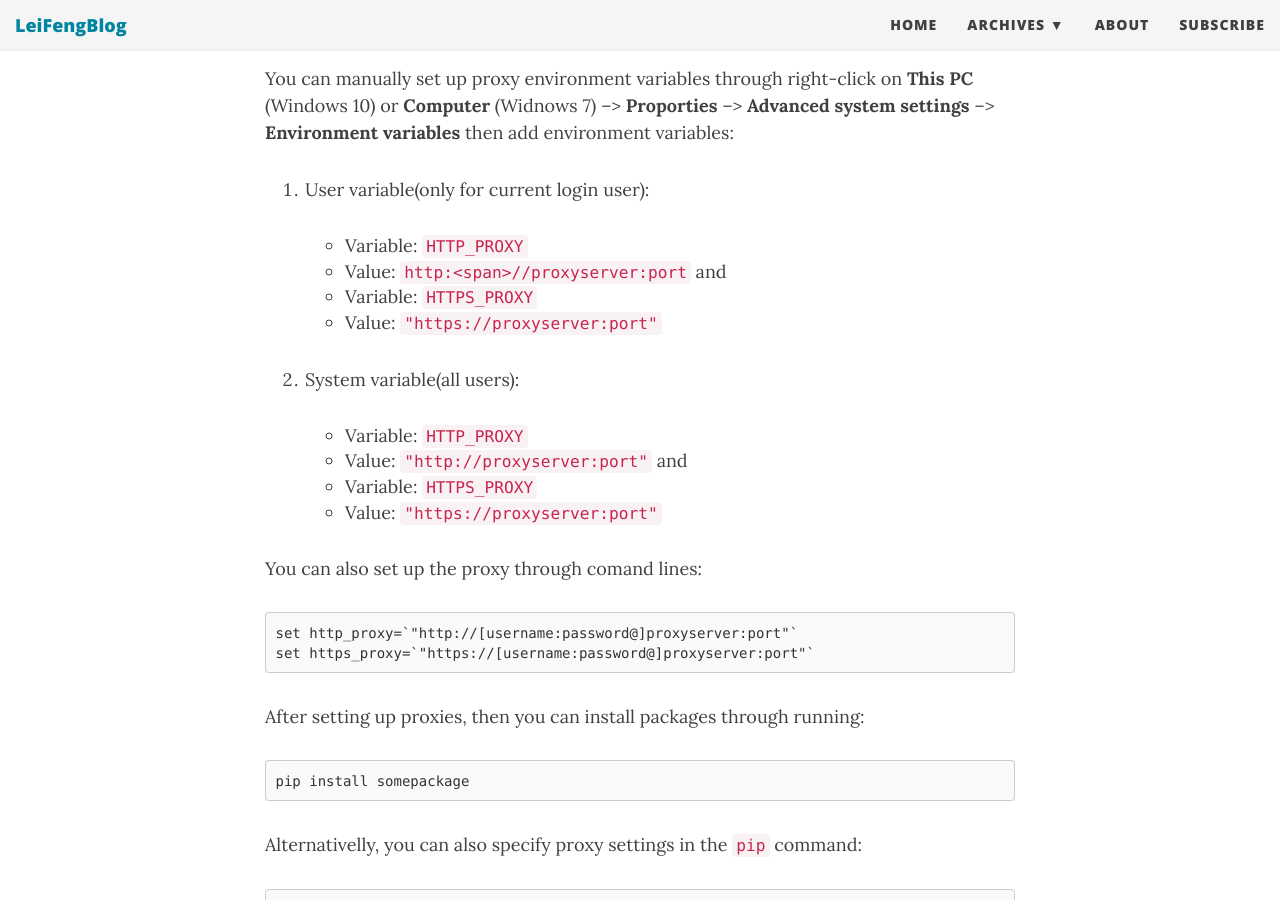
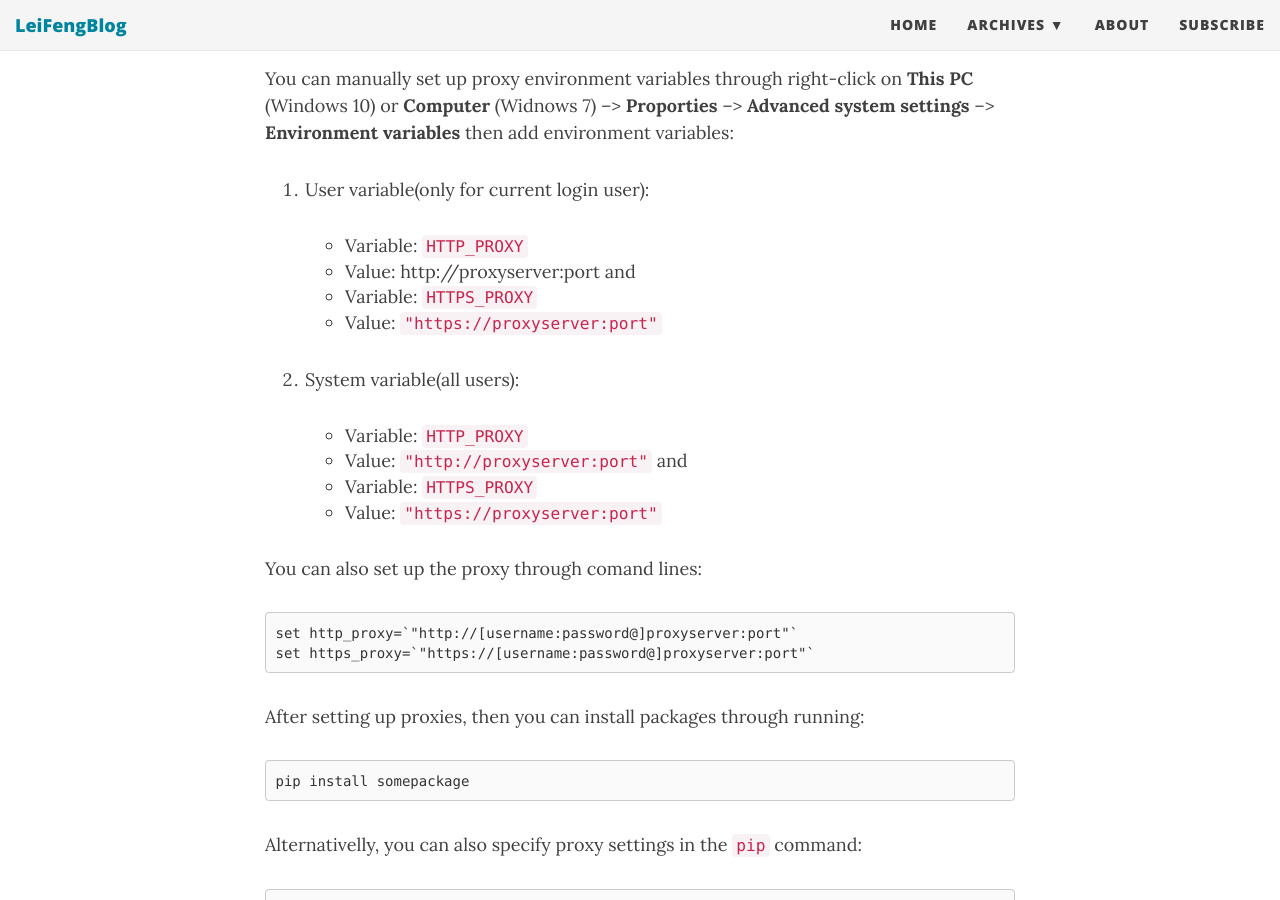
Before and after one commit to stonefl/stonefl.github.io, a Jekyll site: the page built from _posts/2017-09-22-how-to-use-pip-behind-a-proxy.md, in a window 1280 px wide and 900 px high, scrolled down 536 px. Built offline with Jekyll 4.4.1, drawn with Linux system fonts in a browser that asks for light colours; nearby versions of some CDN libraries; comment, search, counter and statistics services are not loaded.

Commit message:
Update 2017-09-22-how-to-use-pip-behind-a-proxy.md

```diff
--- a/_posts/2017-09-22-how-to-use-pip-behind-a-proxy.md
+++ b/_posts/2017-09-22-how-to-use-pip-behind-a-proxy.md
@@ -19,7 +19,7 @@ You can manually set up proxy environment variables through right-click on **Thi
 1. User variable(only for current login user):
 
     - Variable: `HTTP_PROXY`
-    - Value: `http:<span>//proxyserver:port`
+    - Value: http:<span>//proxyserver:port
    and
     - Variable: `HTTPS_PROXY`
     - Value: `"https://proxyserver:port"`
```
